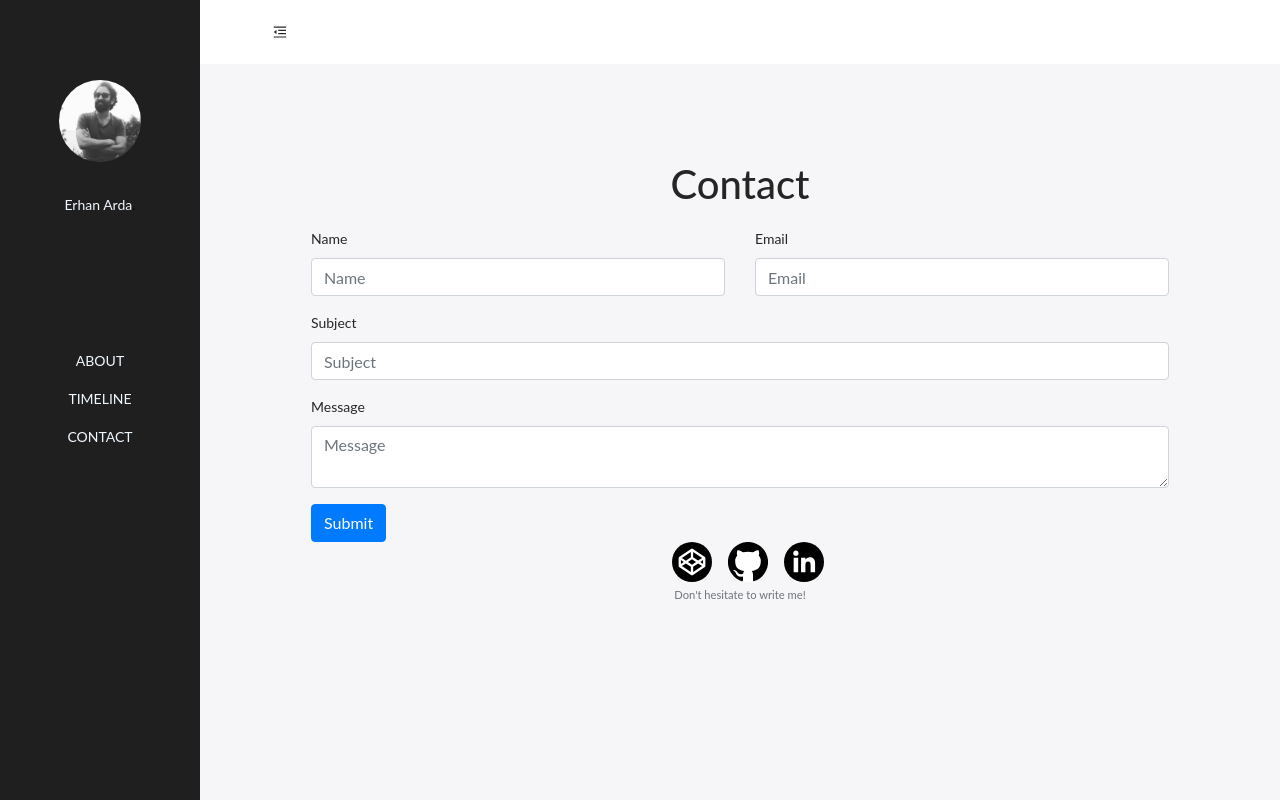
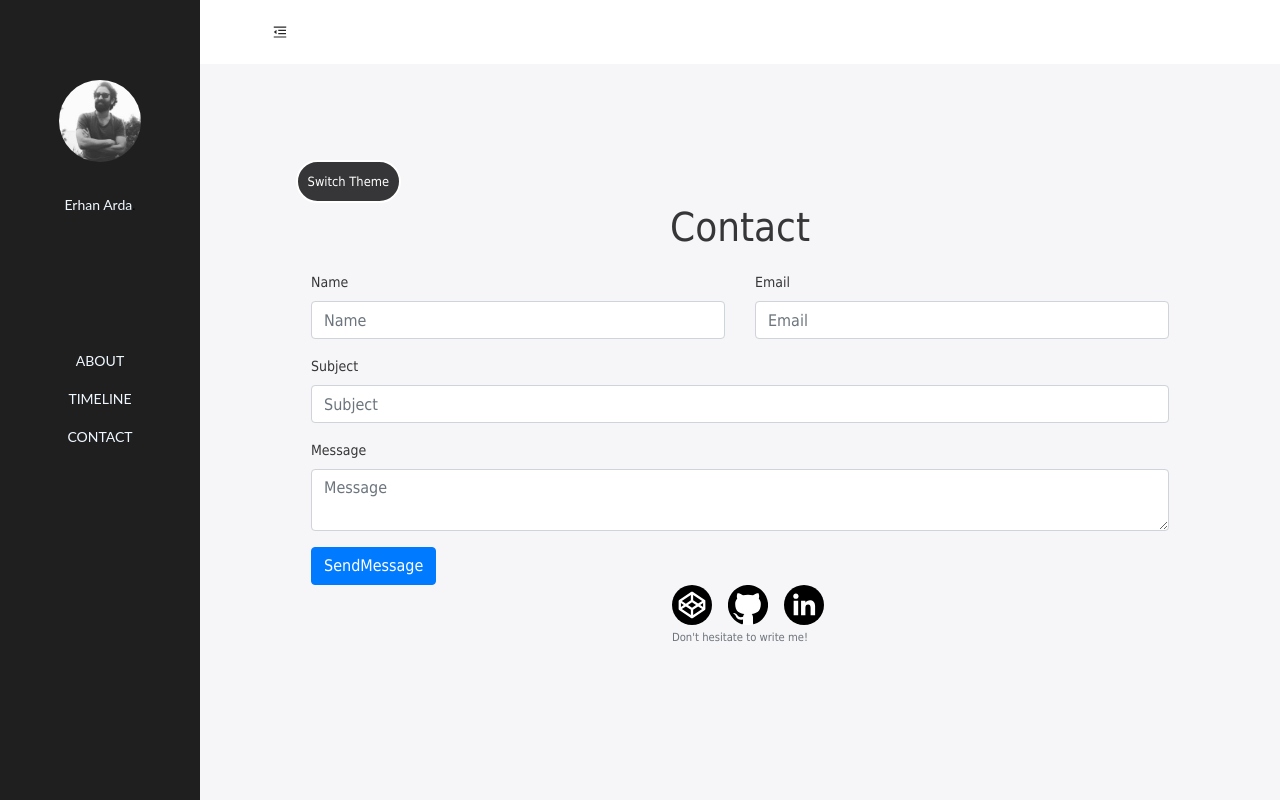
Before and after one commit to ErhanArda/portfolio-website, a React (Create React App) app: page /contact in a window 1280 px wide. Built offline with nearby package versions, Linux system fonts and the light colour scheme.

Commit message:
dark mode and glow text added

```diff
--- a/package.json
+++ b/package.json
@@ -8,6 +8,7 @@
     "@testing-library/react": "^9.5.0",
     "@testing-library/user-event": "^7.2.1",
     "antd": "^4.2.5",
+    "axios": "^0.19.2",
     "bootstrap": "^4.5.0",
     "formik": "^2.1.4",
     "react": "^16.13.1",
--- a/src/App.css
+++ b/src/App.css
@@ -23,7 +23,8 @@
 	background-position: center center;
 	background-clip: text;
 	-webkit-background-clip: text;
-	-webkit-text-fill-color: transparent;
+    -webkit-text-fill-color: transparent;
+
 }
 .logo-description {
 	color: #000;
@@ -122,7 +123,6 @@ background: #1f1f1f;
     height: 100vh;
     overflow: auto;
   /* background: linear-gradient(135deg, #f5f7fa 0%, #c3cfe2 100%); */
-
 
 }
 
--- a/src/components/Body.js
+++ b/src/components/Body.js
@@ -1,25 +1,44 @@
-import React from 'react';
+import React, { useState } from 'react'
 import { Switch, Route } from 'react-router-dom'
 import { Layout } from 'antd';
+import { ThemeProvider } from "styled-components";
 import routes from '../routes'
+import { GlobalStyles } from "../components/GlobalStyles";
+import { lightTheme, darkTheme } from "../components/Theme"
+import {Button,Toggle} from './Toggler'
+
+
+import  {useDarkMode} from "./useDarkMode"
 
 const { Content } = Layout;
 
 
 const Body = () => {
+
+    const [theme, themeToggler] = useDarkMode();
+
+    const themeMode = theme === 'light' ? lightTheme : darkTheme;
+
+
+
+
     return (
         <>
             <Content className="site-layout-background">
                 <Switch>
+                <ThemeProvider theme={themeMode}>                        <>
+                            <GlobalStyles />
+                            <Toggle theme={theme} toggleTheme={themeToggler} />
                             {
-                        routes.map((route)=>{
+                                routes.map((route) => {
                                     return <Route
                                         path={route.path}
                                         exact={route.exact}
-                            component={route.component}/>
+                                        component={route.component} />
                                 })
                             }
-
+                        </>
+                    </ThemeProvider>
                 </Switch>
             </Content>
         </>
--- a/src/components/ContactItemFolder/FormItems.js
+++ b/src/components/ContactItemFolder/FormItems.js
@@ -2,6 +2,7 @@ import React from 'react'
 // import ReCAPTCHA from "react-google-recaptcha";
 import { Formik } from 'formik'
 import * as Yup from "yup"
+import axios from 'axios';
 import { Button, Form, FormGroup, FormFeedback, Label, Input, Row, Col, Container } from 'reactstrap';
 import Links from "./Links"
 
@@ -29,6 +30,8 @@ const FormItems = () => {
                     email: "",
                     subject: "",
                     message: "",
+                    sent:false,
+                    buttonText:'SendMessage'
                 }}
                 validationSchema={validationSchema}
             >
@@ -113,7 +116,7 @@ const FormItems = () => {
                             </FormGroup>
                             <FormGroup>
                             </FormGroup>
-                            <Button color="primary">Submit</Button>
+                            <Button color="primary">{values.buttonText}</Button>
                         </Form>
                     )}
             </Formik>
--- /dev/null
+++ b/src/components/GlobalStyles.js
@@ -0,0 +1,41 @@
+import { createGlobalStyle } from "styled-components"
+export const GlobalStyles = createGlobalStyle`
+.site-layout .site-layout-background{
+    background: ${({ theme }) => theme.body};
+    color: ${({ theme }) => theme.text};
+    font-family: Tahoma, Helvetica, Arial, Roboto, sans-serif;
+    transition: all 0.50s linear;
+
+    .timeline-item-content {
+    background: ${({ theme }) => theme.body};
+    color: ${({ theme }) => theme.text};
+    }
+
+    .site-layout .site-layout-header {
+    background: ${({ theme }) => theme.body};
+    }
+    a{
+        color: ${({ theme }) => theme.text};
+    }
+    .site-layout .site-layout-header {
+        background: ${({ theme }) => theme.body};
+    }
+   .responsive-headline{
+        color: ${({ theme }) => theme.text};
+        text-shadow:
+    0 0 0.033em #fff,
+    0 0 0.08em #fff,
+    0 0 0.1em rebeccapurple,
+    0 0 0.2em rebeccapurple,
+    0 0 0.3em rebeccapurple,
+    0 0 1em rebeccapurple,
+    0 0 1.5em rebeccapurple;
+    }
+    h1, h2, h3, h4, h5, h6{
+        color: ${({ theme }) => theme.text};
+
+    }
+    }
+
+
+    `
--- a/src/components/HomePageItem/About.js
+++ b/src/components/HomePageItem/About.js
@@ -24,7 +24,7 @@ const About = ({ resumeData }) => {
                 <div className="home">
                     <div className="row banner">
                         <div className="banner-text">
-                            <h3 style={{ color: 'black', fontFamily: 'sans-serif ' }}>I am a {resumeData.role}.{resumeData.roleDescription}</h3>
+                            <h3 >I am a {resumeData.role}.{resumeData.roleDescription}</h3>
                             <hr />
                         </div>
                     </div>
@@ -33,7 +33,7 @@ const About = ({ resumeData }) => {
                     <div className="row banner">
                         <div className="banner-text">
                             <h1 className="responsive-headline">Hi, I'm {resumeData.name}.</h1>
-                            <h3 style={{ color: 'black', fontFamily: 'sans-serif ' }}>Hi,I am a {resumeData.role}.{resumeData.roleDescription}</h3>
+                            <h3 >Hi,I am a {resumeData.role}.{resumeData.roleDescription}</h3>
                             <hr />
                         </div>
                     </div>
--- /dev/null
+++ b/src/components/Theme.js
@@ -0,0 +1,12 @@
+export const lightTheme = {
+    body: '#F6F5F7',
+    text: '#363537',
+    toggleBorder: '#FFF',
+    background: '#363537',
+}
+export const darkTheme = {
+    body: '#363537',
+    text: '#FAFAFA',
+    toggleBorder: '#6B8096',
+    background: '#999',
+}
--- /dev/null
+++ b/src/components/Toggler.js
@@ -0,0 +1,30 @@
+import React from 'react'
+import { func, string } from 'prop-types';
+import styled from "styled-components"
+
+
+export const Button = styled.button`
+    background: ${({ theme }) => theme.background};
+    border: 2px solid ${({ theme }) => theme.toggleBorder};
+    color: ${({ theme }) => "white"};
+    border-radius: 30px;
+    cursor: pointer;
+    font-size:0.8rem;
+    padding: 0.6rem;
+
+`
+
+export const Toggle = ({ theme, toggleTheme }) => {
+    return (
+        <Button onClick={toggleTheme} >
+            Switch Theme
+        </Button>
+    );
+};
+
+
+Toggle.propTypes = {
+    theme: string.isRequired,
+    toggleTheme: func.isRequired,
+}
+export default Toggle;
--- /dev/null
+++ b/src/components/useDarkMode.js
@@ -0,0 +1,19 @@
+import { useEffect, useState } from 'react';
+export const useDarkMode = () => {
+    const [theme, setTheme] = useState('light');
+
+    const setMode = mode => {
+        window.localStorage.setItem('theme', mode)
+        setTheme(mode)
+    };
+
+    const themeToggler = () => {
+        theme === 'light' ? setMode('dark') : setMode('light')
+    };
+
+    useEffect(() => {
+        const localTheme = window.localStorage.getItem('theme');
+        localTheme && setTheme(localTheme)
+    }, []);
+    return [theme, themeToggler]
+};
```
Also changed, not shown: 1 other file (tests, documents, lock files or other folders). Lines whose indentation alone changed are shown as unchanged.
